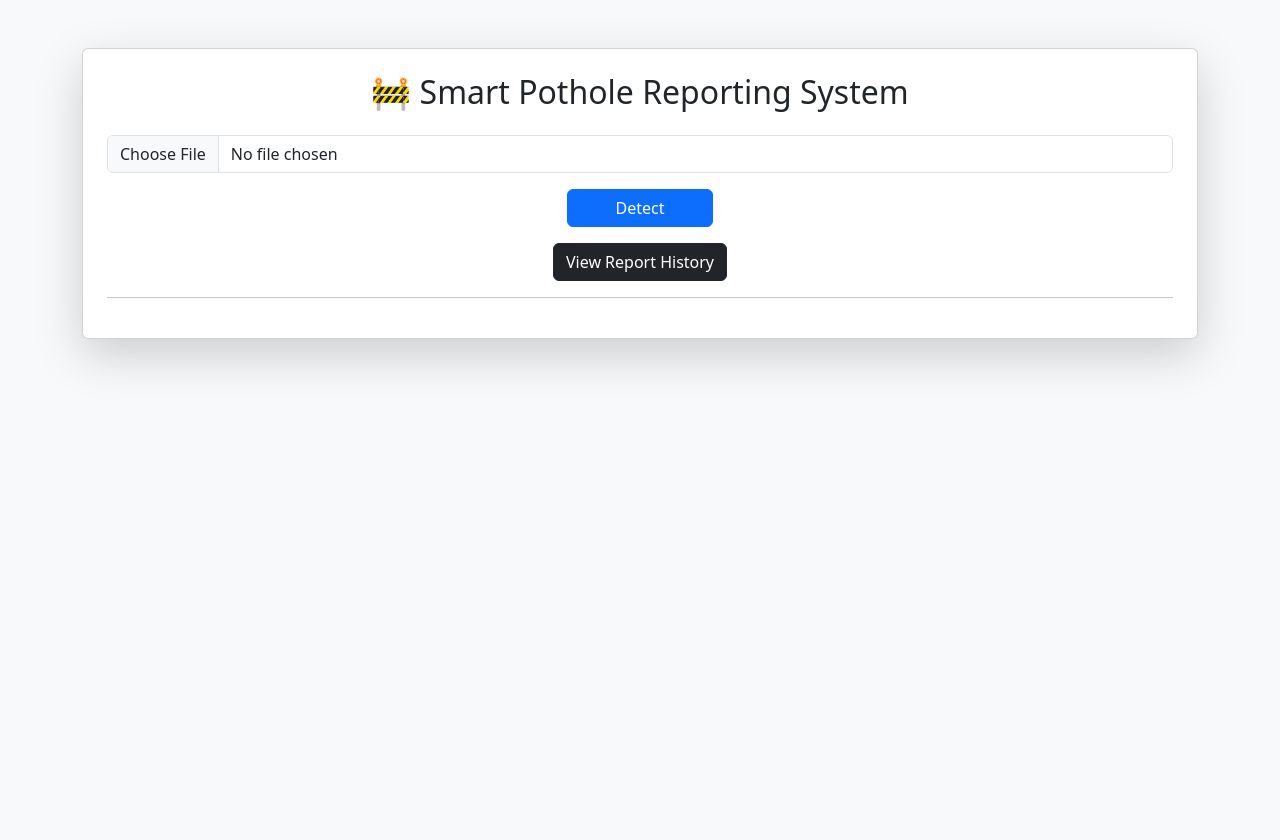
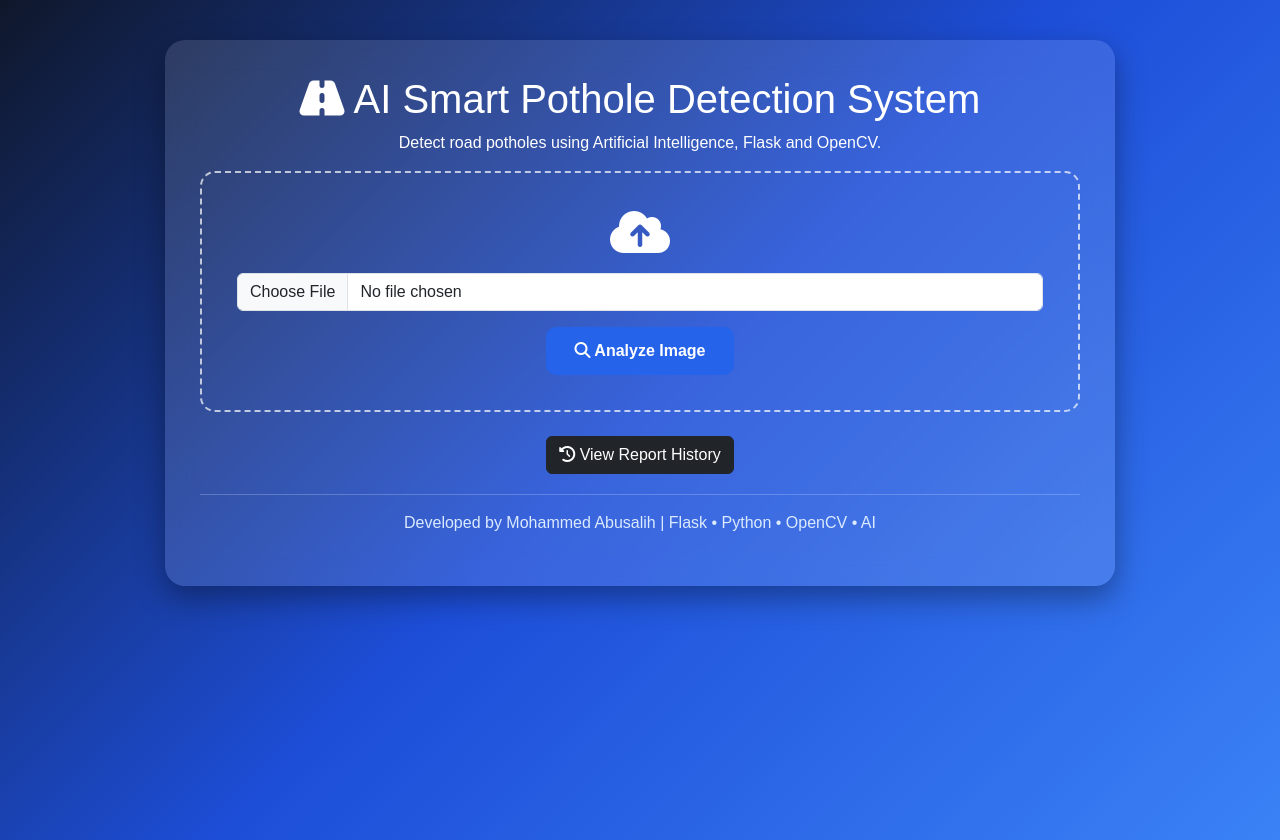
Before and after one commit to abusalih/AI-smart-pothole-detection-system, a Flask app: page / in a window 1280 px wide. Before the commit the page ends 368 px from the top, so only its background shows below. Run offline with Flask 3, Linux system fonts and the light colour scheme.

Commit message:
Updated Smart Pothole Detection UI

```diff
--- a/app.py
+++ b/app.py
@@ -8,7 +8,7 @@ app = Flask(__name__)
 
 CLIENT = InferenceHTTPClient(
     api_url="https://serverless.roboflow.com",
-    api_key="YOUR_API_KEY_HERE"
+    api_key="BgHFp2MKPApEAjXl9joR"
 )
 
 UPLOAD_FOLDER = "static"
@@ -45,7 +45,7 @@ def index():
         lat = request.form.get("lat")
         lon = request.form.get("lon")
 
-        result = CLIENT.infer(file_path, model_id="YOUR_MODEL_ID")
+        result = CLIENT.infer(file_path, model_id="pothole-detection-bfeeg-hp6tw/1")
         image = cv2.imread(file_path)
 
         for prediction in result["predictions"]:
--- a/templates/index.html
+++ b/templates/index.html
@@ -1,76 +1,146 @@
 <!DOCTYPE html>
-<html>
+<html lang="en">
 <head>
-    <title>Pothole Detection</title>
+<meta charset="UTF-8">
+<meta name="viewport" content="width=device-width, initial-scale=1.0">
+<title>AI Smart Pothole Detection System</title>
 <link href="https://cdn.jsdelivr.net/npm/bootstrap@5.3.2/dist/css/bootstrap.min.css" rel="stylesheet">
+<link href="https://cdnjs.cloudflare.com/ajax/libs/font-awesome/6.5.0/css/all.min.css" rel="stylesheet">
+<style>
+body{
+font-family:Arial,sans-serif;
+background:linear-gradient(135deg,#0f172a,#1d4ed8,#3b82f6);
+min-height:100vh;
+margin:0;
+}
+.main-card{
+max-width:950px;
+margin:40px auto;
+background:rgba(255,255,255,.12);
+backdrop-filter:blur(15px);
+padding:35px;
+border-radius:20px;
+box-shadow:0 12px 30px rgba(0,0,0,.35);
+color:#fff;
+}
+.upload{
+border:2px dashed rgba(255,255,255,.7);
+border-radius:15px;
+padding:35px;
+text-align:center;
+}
+.upload:hover{background:rgba(255,255,255,.08);}
+.btn-main{
+background:#2563eb;
+color:#fff;
+padding:12px 28px;
+font-weight:bold;
+border-radius:10px;
+border:none;
+}
+.result{
+background:#fff;
+color:#222;
+border-radius:15px;
+padding:20px;
+margin-top:25px;
+}
+img{max-width:100%;border-radius:15px;}
+.footer{
+text-align:center;
+margin-top:20px;
+color:#dbeafe;
+}
+</style>
 </head>
+<body>
 
-<body class="bg-light">
+<div class="container">
+<div class="main-card">
 
-<div class="container mt-5">
-
-    <div class="card shadow-lg p-4">
-        <h2 class="text-center mb-4">🚧 Smart Pothole Reporting System</h2>
+<h1 class="text-center"><i class="fa-solid fa-road"></i> AI Smart Pothole Detection System</h1>
+<p class="text-center">Detect road potholes using Artificial Intelligence, Flask and OpenCV.</p>
 
 <form method="POST" enctype="multipart/form-data">
-            <div class="mb-3">
-                <input type="file" class="form-control" name="file" required>
-            </div>
+
+<div class="upload">
+<p><i class="fa-solid fa-cloud-arrow-up fa-3x"></i></p>
+
+<input class="form-control mb-3" type="file" name="file" required>
 
 <input type="hidden" id="lat" name="lat">
 <input type="hidden" id="lon" name="lon">
 
-            <div class="text-center">
-                <button type="submit" class="btn btn-primary px-5">Detect</button>
+<button class="btn-main" type="submit">
+<i class="fa-solid fa-magnifying-glass"></i> Analyze Image
+</button>
+
 </div>
+
 </form>
 
-        <div class="text-center mt-3">
-            <a href="/history" class="btn btn-dark">View Report History</a>
+<div class="text-center mt-4">
+<a href="/history" class="btn btn-dark">
+<i class="fa-solid fa-clock-rotate-left"></i> View Report History
+</a>
+</div>
+
+{% if image %}
+<div class="result">
+
+<div class="row text-center mb-3">
+<div class="col-md-4">
+<h5>Potholes</h5>
+<h3>{{ count }}</h3>
+</div>
+
+<div class="col-md-4">
+<h5>Severity</h5>
+
+{% if severity=="Low" %}
+<span class="badge bg-success">Low</span>
+{% elif severity=="Medium" %}
+<span class="badge bg-warning text-dark">Medium</span>
+{% else %}
+<span class="badge bg-danger">High</span>
+{% endif %}
+
+</div>
+
+<div class="col-md-4">
+<h5>GPS</h5>
+{% if lat and lon %}
+<p>{{ lat }}<br>{{ lon }}</p>
+{% else %}
+<p>Unavailable</p>
+{% endif %}
+</div>
 </div>
 
 <hr>
 
-        {% if image %}
+<img src="{{ image }}?t={{ range(1,100000)|random }}" class="img-fluid">
 
-            <h5>Potholes Detected: <strong>{{ count }}</strong></h5>
-
-            <h5>
-                Severity:
-                {% if severity == "Low" %}
-                    <span class="badge bg-success">Low</span>
-                {% elif severity == "Medium" %}
-                    <span class="badge bg-warning text-dark">Medium</span>
-                {% else %}
-                    <span class="badge bg-danger">High</span>
-                {% endif %}
-            </h5>
-
-            {% if lat and lon %}
-                <p><strong>Location:</strong> {{ lat }}, {{ lon }}</p>
+</div>
 {% endif %}
 
+<div class="footer">
 <hr>
-
-            <img src="{{ image }}?t={{ range(1,100000)|random }}"
-                 class="img-fluid mt-3"
-                 style="max-width:700px; border-radius:10px;">
-
-        {% endif %}
-
+<p>Developed by Mohammed Abusalih | Flask • Python • OpenCV • AI</p>
 </div>
 
 </div>
+</div>
 
 <script>
-window.onload = function() {
-    if (navigator.geolocation) {
-        navigator.geolocation.getCurrentPosition(function(position) {
-            document.getElementById("lat").value = position.coords.latitude;
-            document.getElementById("lon").value = position.coords.longitude;
+window.onload=function(){
+if(navigator.geolocation){
+navigator.geolocation.getCurrentPosition(function(position){
+document.getElementById("lat").value=position.coords.latitude;
+document.getElementById("lon").value=position.coords.longitude;
 });
 }
-};
+}
 </script>
 
 </body>
```
Also changed, not shown: static/38yN8AYsHZ3S.webp (added), static/hole-road-pothole-center-busy-city-street-141391441.webp (added). Lines whose indentation alone changed are shown as unchanged.
